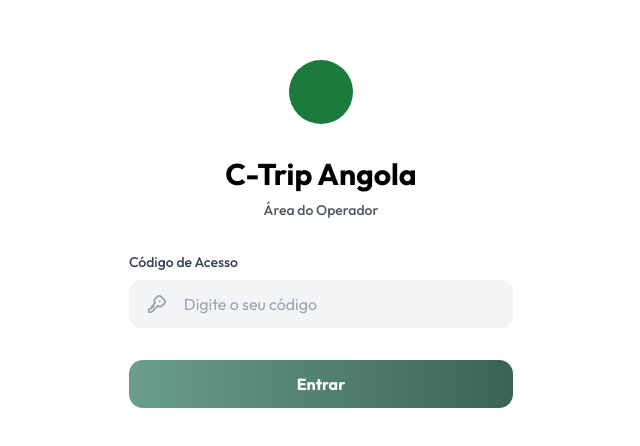
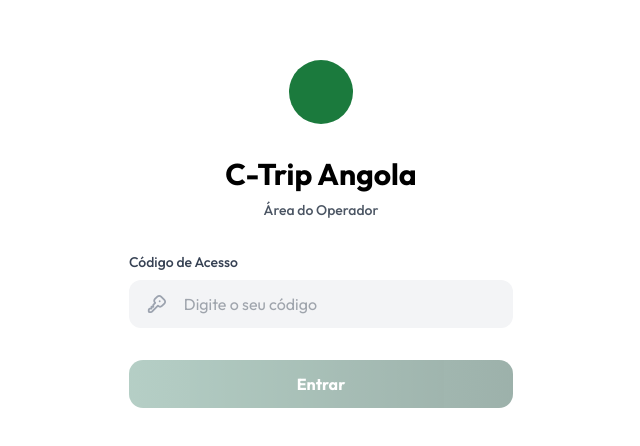
Before and after one commit to c-trip/c-trip-app, a React (Vite) app: page /operator/login in a window 1280 px wide. Shown: the part 166-612 px from the top of the page, without its empty margins (319-959 px from the left). Built offline with nearby package versions, Linux system fonts and the light colour scheme.

Commit message:
Botão Entrar desabilitado com opacity 0.5 quando código tem menos de 6 dígitos

```diff
--- a/src/routes/_operator/OperatorLoginPage.tsx
+++ b/src/routes/_operator/OperatorLoginPage.tsx
@@ -73,15 +73,18 @@
           <button
             type="button"
             onClick={handleSubmit}
+            disabled={code.length < 6}
             style={{
               height: 48,
               borderRadius: 14,
               background: 'linear-gradient(90deg, #6B9E8C 0%, #3A6356 100%)',
               fontFamily: "'Outfit', sans-serif",
               fontWeight: 700,
+              opacity: code.length < 6 ? 0.5 : 1,
             }}
             className="w-full mt-8 px-6 text-base text-white
-             transition-opacity hover:opacity-90 active:opacity-80"
+             transition-opacity hover:opacity-90 active:opacity-80
+             disabled:cursor-not-allowed disabled:hover:opacity-50 disabled:active:opacity-50"
           >
             Entrar
           </button>
```
